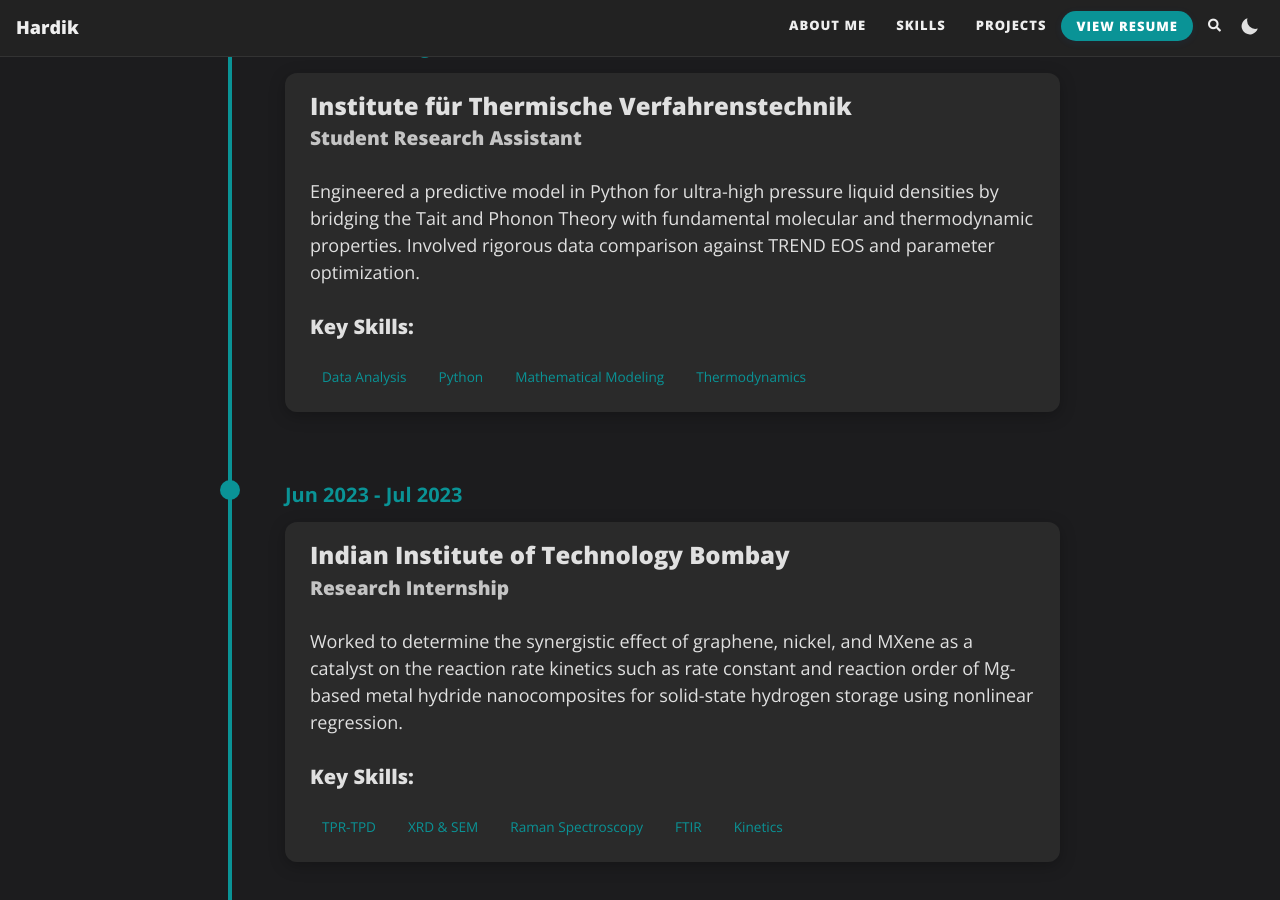
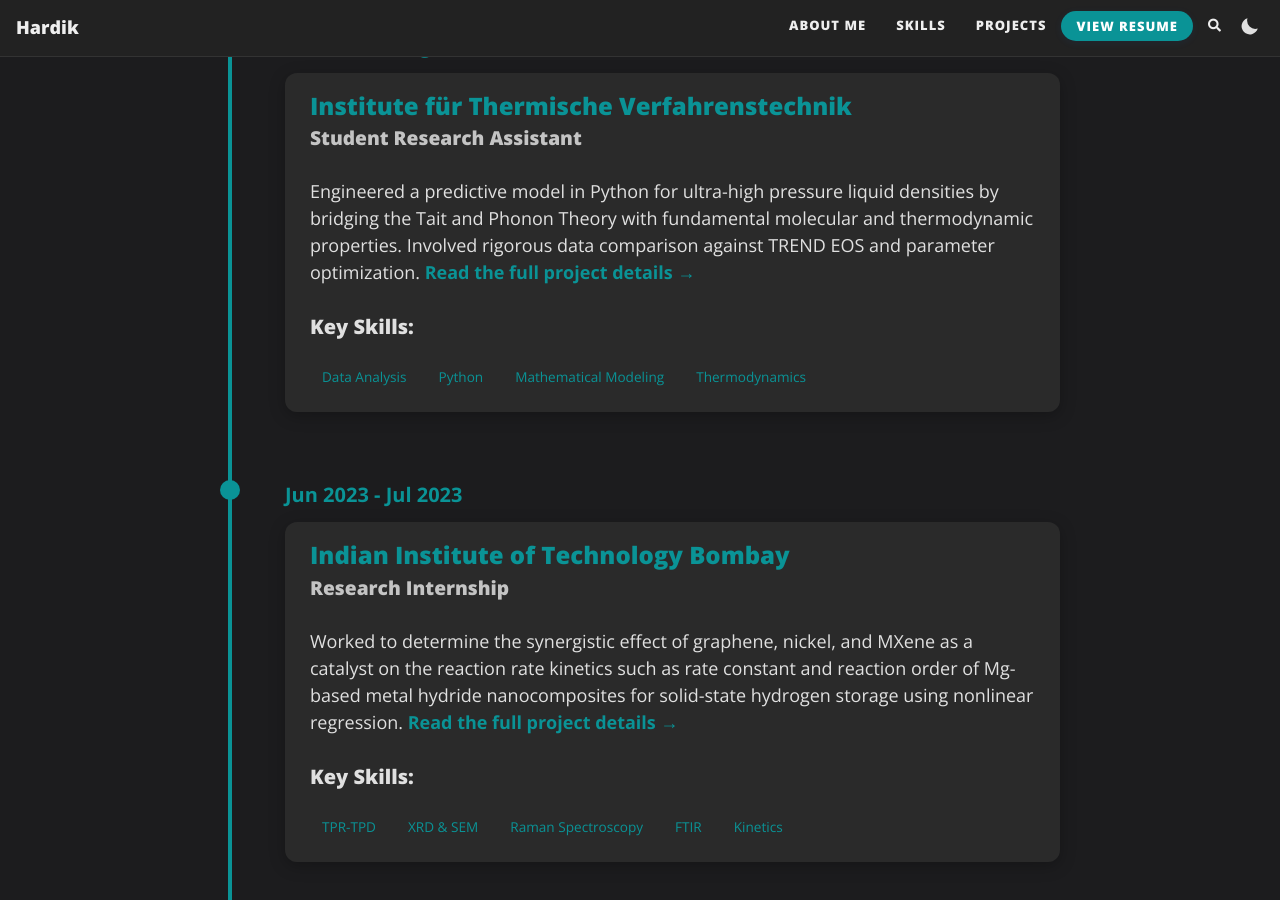
Before and after one commit to Hardik-Ma/Hardik-Ma.github.io, a Jekyll site: the page built from Journey/journey.md, in a window 1280 px wide and 900 px high, scrolled down 852 px. Built offline with Jekyll 4.4.1, drawn with Linux system fonts in a browser that asks for light colours; comment, search, counter and statistics services are not loaded.

Commit message:
Linked journey experiences to project pages

```diff
--- a/Journey/journey.md
+++ b/Journey/journey.md
@@ -34,9 +34,9 @@
       <div class="timeline-dot"></div>
       <div class="timeline-date">Mar 2024 - Aug 2024</div>
       <div class="timeline-content">
-        <h3>Institute für Thermische Verfahrenstechnik</h3>
+        <h3><a href="{{ '/projects/predicting_high_pressure/' | relative_url }}" style="text-decoration: none;">Institute für Thermische Verfahrenstechnik</a></h3>
         <h4>Student Research Assistant</h4>
-        <p>Engineered a predictive model in Python for ultra-high pressure liquid densities by bridging the Tait and Phonon Theory with fundamental molecular and thermodynamic properties. Involved rigorous data comparison against TREND EOS and parameter optimization.</p>
+        <p>Engineered a predictive model in Python for ultra-high pressure liquid densities by bridging the Tait and Phonon Theory with fundamental molecular and thermodynamic properties. Involved rigorous data comparison against TREND EOS and parameter optimization. <a href="{{ '/projects/predicting_high_pressure/' | relative_url }}"><strong>Read the full project details &rarr;</strong></a></p>
 
         <h5>Key Skills:</h5>
         <div class="timeline-skills">
@@ -53,9 +53,9 @@
       <div class="timeline-dot"></div>
       <div class="timeline-date">Jun 2023 - Jul 2023</div>
       <div class="timeline-content">
-        <h3>Indian Institute of Technology Bombay</h3>
+        <h3><a href="{{ '/projects/mg_nanocomposite_hydrogen/' | relative_url }}" style="text-decoration: none;">Indian Institute of Technology Bombay</a></h3>
         <h4>Research Internship</h4>
-        <p>Worked to determine the synergistic effect of graphene, nickel, and MXene as a catalyst on the reaction rate kinetics such as rate constant and reaction order of Mg-based metal hydride nanocomposites for solid-state hydrogen storage using nonlinear regression.</p>
+        <p>Worked to determine the synergistic effect of graphene, nickel, and MXene as a catalyst on the reaction rate kinetics such as rate constant and reaction order of Mg-based metal hydride nanocomposites for solid-state hydrogen storage using nonlinear regression. <a href="{{ '/projects/mg_nanocomposite_hydrogen/' | relative_url }}"><strong>Read the full project details &rarr;</strong></a></p>
 
         <h5>Key Skills:</h5>
         <div class="timeline-skills">
```
